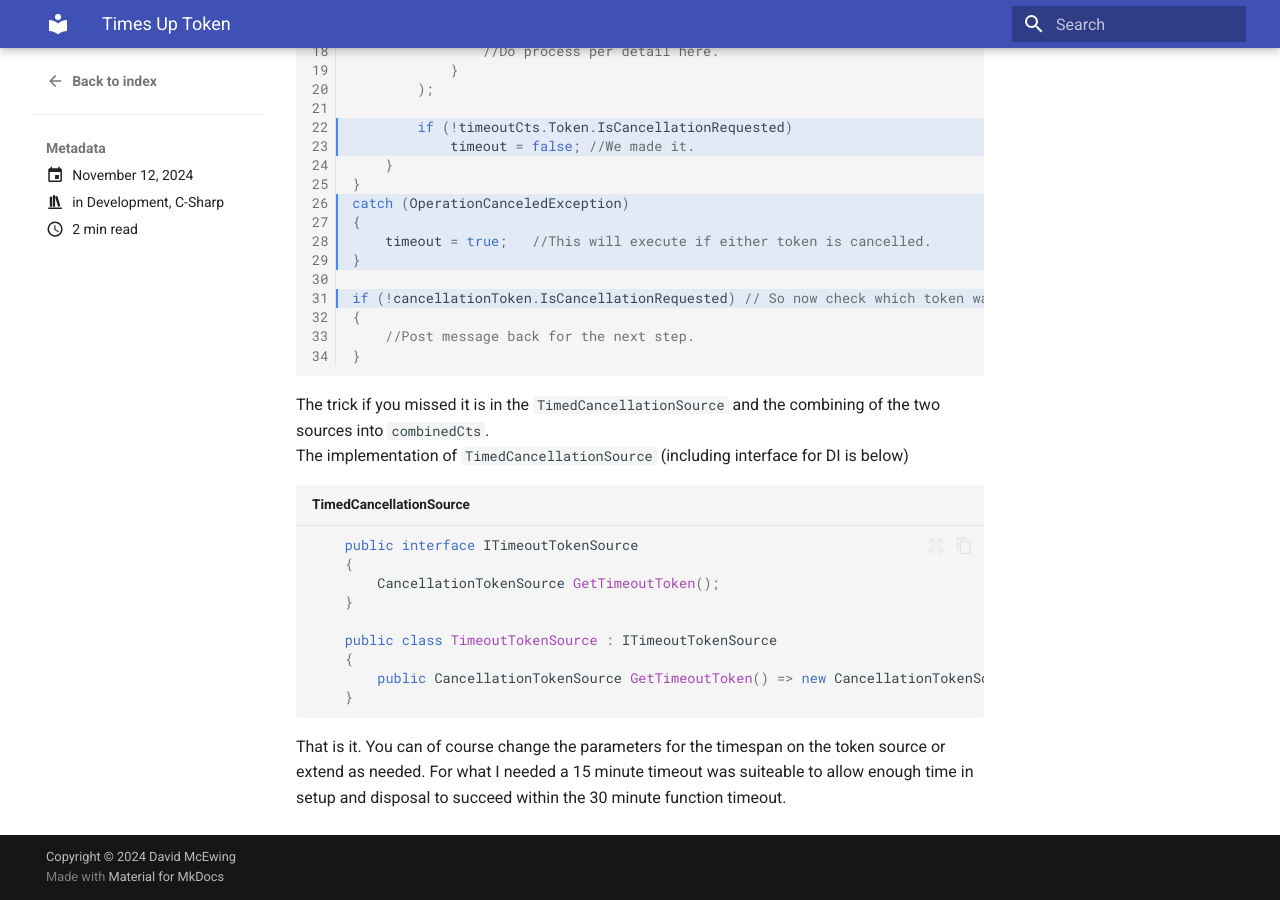
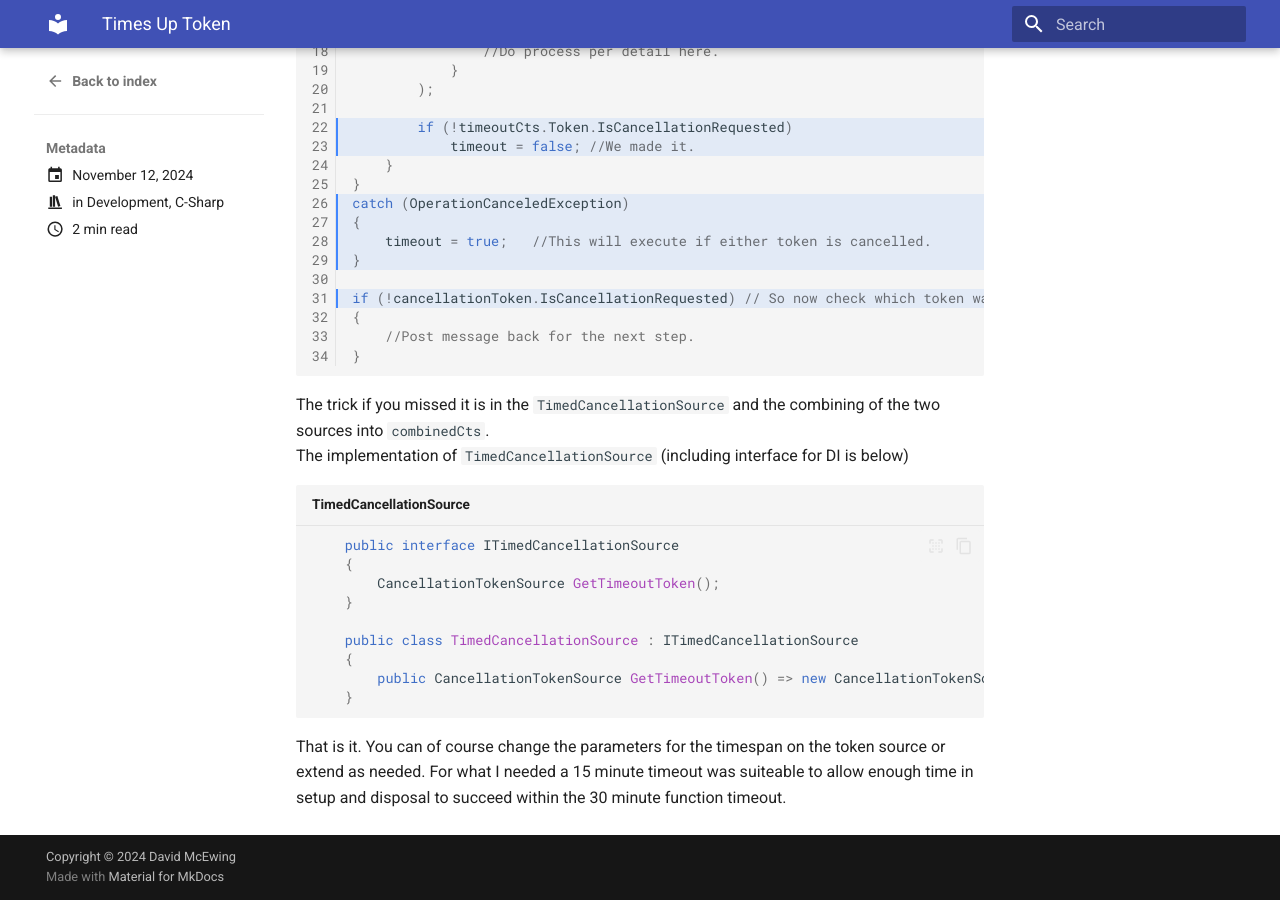
Before and after one commit to dmcewing/website, an MkDocs documentation site: the page built from docs/blog/posts/2024/11/timesup-token.md, in a window 1280 px wide and 900 px high, scrolled down 606 px. Built offline with MkDocs 1.6.1 and Material for MkDocs 9.7.7, drawn with Linux system fonts in a browser that asks for light colours.

Commit message:
Rename TimeoutTokenSource to TimedCancellationSource

````diff
--- a/docs/blog/posts/2024/11/timesup-token.md
+++ b/docs/blog/posts/2024/11/timesup-token.md
@@ -59,12 +59,12 @@ The trick if you missed it is in the `TimedCancellationSource` and the combining
 The implementation of `TimedCancellationSource` (including interface for DI is below)
 
 ``` C# title="TimedCancellationSource"
-    public interface ITimeoutTokenSource
+    public interface ITimedCancellationSource
     {
         CancellationTokenSource GetTimeoutToken();
     }
 
-    public class TimeoutTokenSource : ITimeoutTokenSource
+    public class TimedCancellationSource : ITimedCancellationSource
     {
         public CancellationTokenSource GetTimeoutToken() => new CancellationTokenSource(new TimeSpan(0, 15, 0));
     }
````
